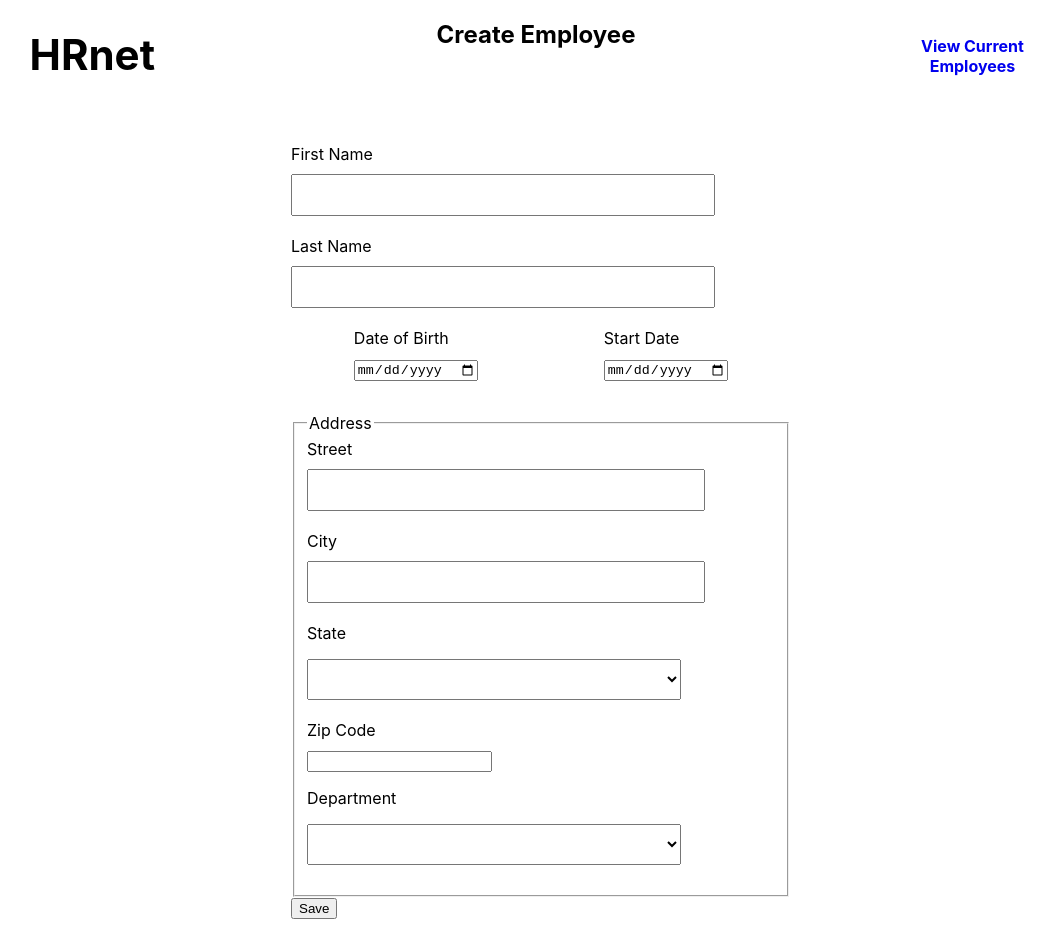
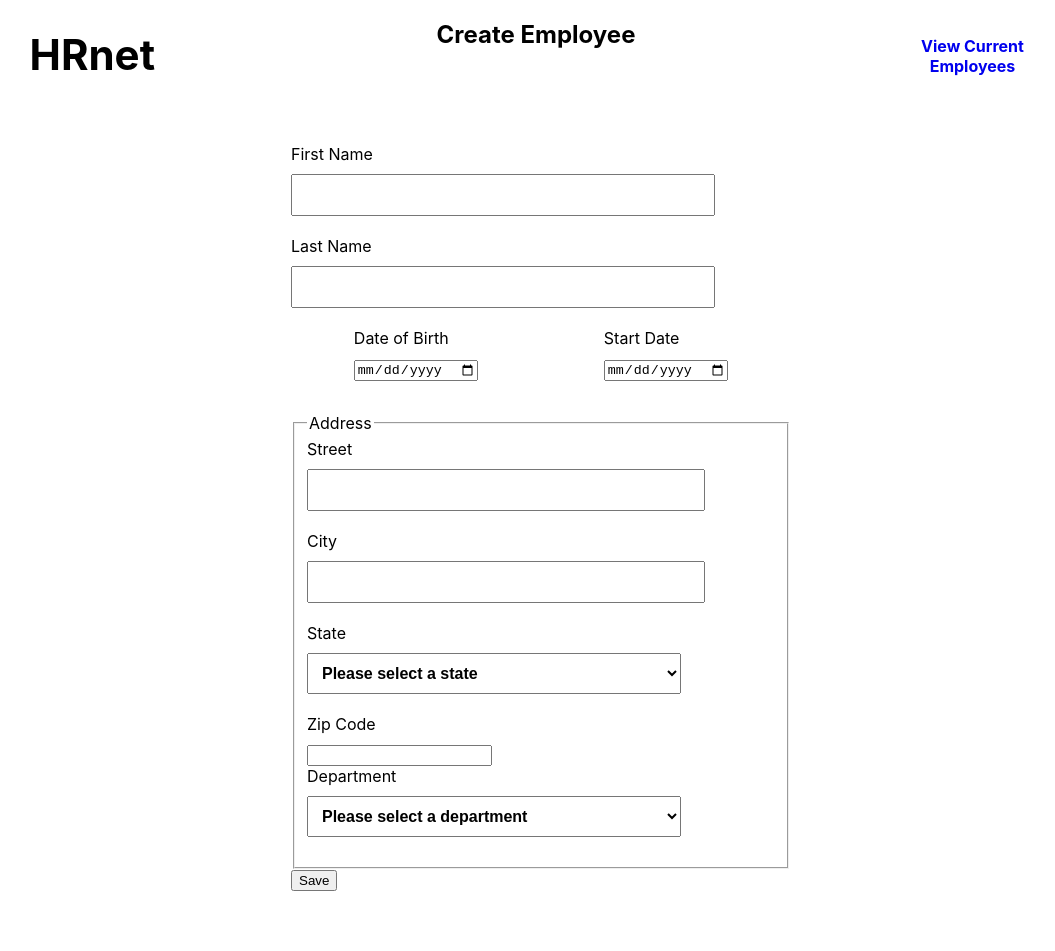
Before and after one commit to illeone/MillocoNicolas_14_20.08.2022, a React (Create React App) app in the folder hrnet/: page / in a window 1280 px wide. Shown: the whole page, without its empty margins (99-1154 px from the left). After the commit the page ends 923 px from the top, so only its background shows below. Built offline with nearby package versions, Linux system fonts and the light colour scheme.

Commit message:
Ajout des options de sélection dynamique pour l'État et le département

```diff
--- a/hrnet/src/components/EmployeeRegister.js
+++ b/hrnet/src/components/EmployeeRegister.js
@@ -1,6 +1,14 @@
 import React, {useState} from 'react'
+import {states, departments} from '../data/data'
 
 const EmployeeRegister = () => {
+
+    const optionsState = states.map((state, index) =>
+        <option key={index} value={state.value}>{state.label}</option>
+    )
+    const optionsDepartments = departments.map((department, index) =>
+        <option key={index} value={department.value}>{department.label}</option>
+    )
 
     const [employee, setEmployee] = useState({
         firstName: "",
@@ -73,16 +81,22 @@ return(
                      <input type="text" id="city" name="city" onChange={handleChange} />
                  </div>
                  <div>
-                 <p className="state-label">State</p>
-                     <select name="state" onChange={handleChange}/>
+                    <label htmlFor="state-label">State</label>
+                    <select name="state" id="state" onChange={handleChange} >
+                        <option>Please select a state</option>
+                        {optionsState}
+                    </select>
                  </div>
                  <div>
                      <label htmlFor="zip-code">Zip Code</label>
                      <input type="number" name="zipCode" onChange={handleChange} />
                  </div>
                  <div>
-                 <p className="department-label">Department</p>
-                     <select name="department" onChange={handleChange}/>
+                     <label htmlFor="department-label">Department</label>
+                     <select name="department" id="department" onChange={handleChange} >
+                        <option>Please select a department</option>
+                        {optionsDepartments}
+                     </select>
                  </div>
              </fieldset>
              <div className='btn-save'>
```
